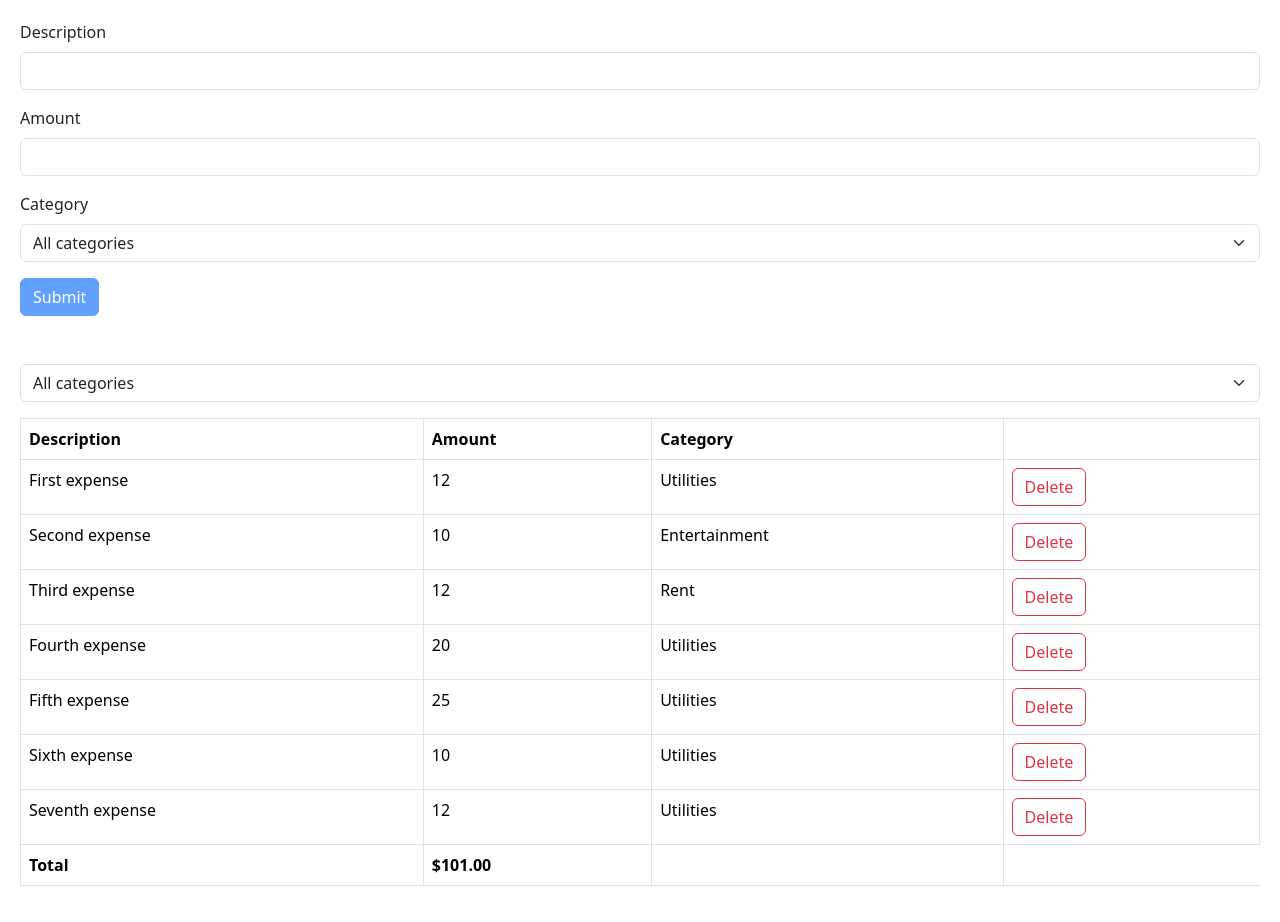
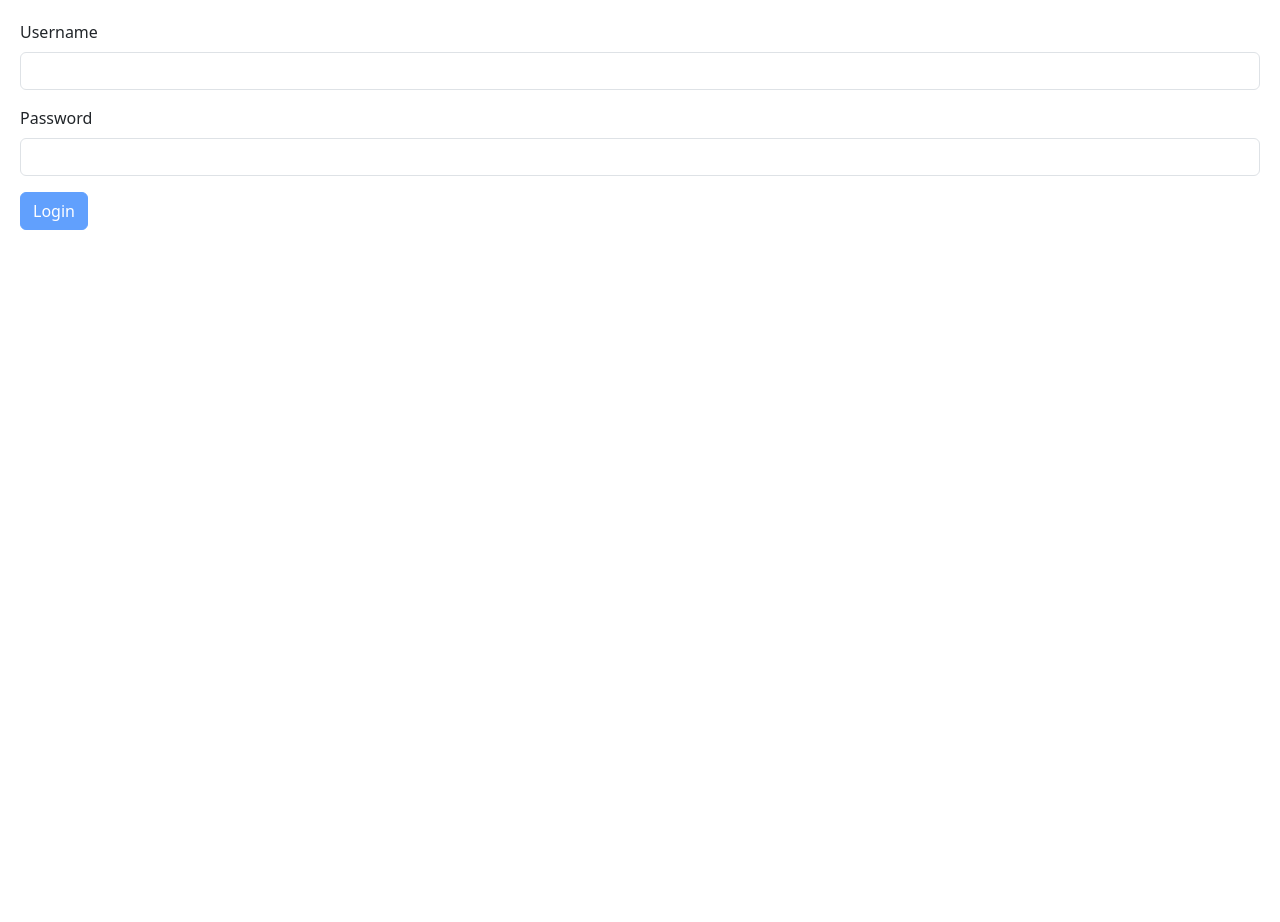
Before and after one commit to ddddami/expense-tracker, a React (Vite) app: page / in a window 1280 px wide. After the commit the page ends 800 px from the top, so only its background shows below. Built offline with nearby package versions, Linux system fonts and the light colour scheme.

Commit message:
Add validation to the login form

```diff
--- a/src/App.tsx
+++ b/src/App.tsx
@@ -2,6 +2,7 @@ import { useEffect, useState } from "react";
 import ExpenseList from "./components/ExpenseList";
 import ExpenseForm from "./components/ExpenseForm";
 import ExpenseFilter from "./components/ExpenseFilter";
+import LoginForm from "./components/LoginForm";
 import {
   Expense,
   deleteExpense,
@@ -26,24 +27,7 @@ const App = () => {
 
   return (
     <div>
-      <div className="mb-5">
-        <ExpenseForm
-          onSubmit={(data) => {
-            const newExpense = {
-              id: expenses.length + 1,
-              ...data,
-            };
-            setExpenses([...expenses, newExpense]);
-            addExpense(data);
-          }}
-        />
-      </div>
-      <div className="mb-3">
-        <ExpenseFilter
-          onSelectCategory={(category: string) => setSelectedCategory(category)}
-        />
-      </div>
-      <ExpenseList expenses={visibleExpenses} onDelete={handleDelete} />
+      <LoginForm />
     </div>
   );
 };
--- a/src/components/LoginForm.tsx
+++ b/src/components/LoginForm.tsx
@@ -1,19 +1,41 @@
+import { zodResolver } from "@hookform/resolvers/zod";
 import { useForm } from "react-hook-form";
+import { z } from "zod";
+
+const schema = z.object({
+  username: z.string().email().max(255),
+  password: z.string().min(6, { message: "Enter a valid password" }).max(255),
+});
+
+type LoginFormData = z.infer<typeof schema>;
 
 const LoginForm = () => {
-  const { register, handleSubmit } = useForm();
+  const {
+    register,
+    handleSubmit,
+    reset,
+    formState: { errors, isValid },
+  } = useForm<LoginFormData>({ resolver: zodResolver(schema) });
   return (
-    <form onSubmit={handleSubmit((data) => console.log(data))}>
+    <form
+      onSubmit={handleSubmit((data) => {
+        console.log(data);
+        reset();
+      })}
+    >
       <div className="mb-3">
         <label htmlFor="username" className="form-label">
           Username
         </label>
         <input
           {...register("username")}
-          type="text"
+          type="email"
           className="form-control"
           id="username"
         />
+        {errors.username && (
+          <small className="text-danger">{errors.username.message}</small>
+        )}
       </div>
       <div className="mb-3">
         <label htmlFor="password" className="form-label">
@@ -24,8 +46,13 @@ const LoginForm = () => {
           className="form-control"
           id="password"
         />
+        {errors.password && (
+          <small className="text-danger">{errors.password.message}</small>
+        )}
       </div>
-      <button className="btn btn-primary">Login</button>
+      <button disabled={!isValid} className="btn btn-primary">
+        Login
+      </button>
     </form>
   );
 };
```
